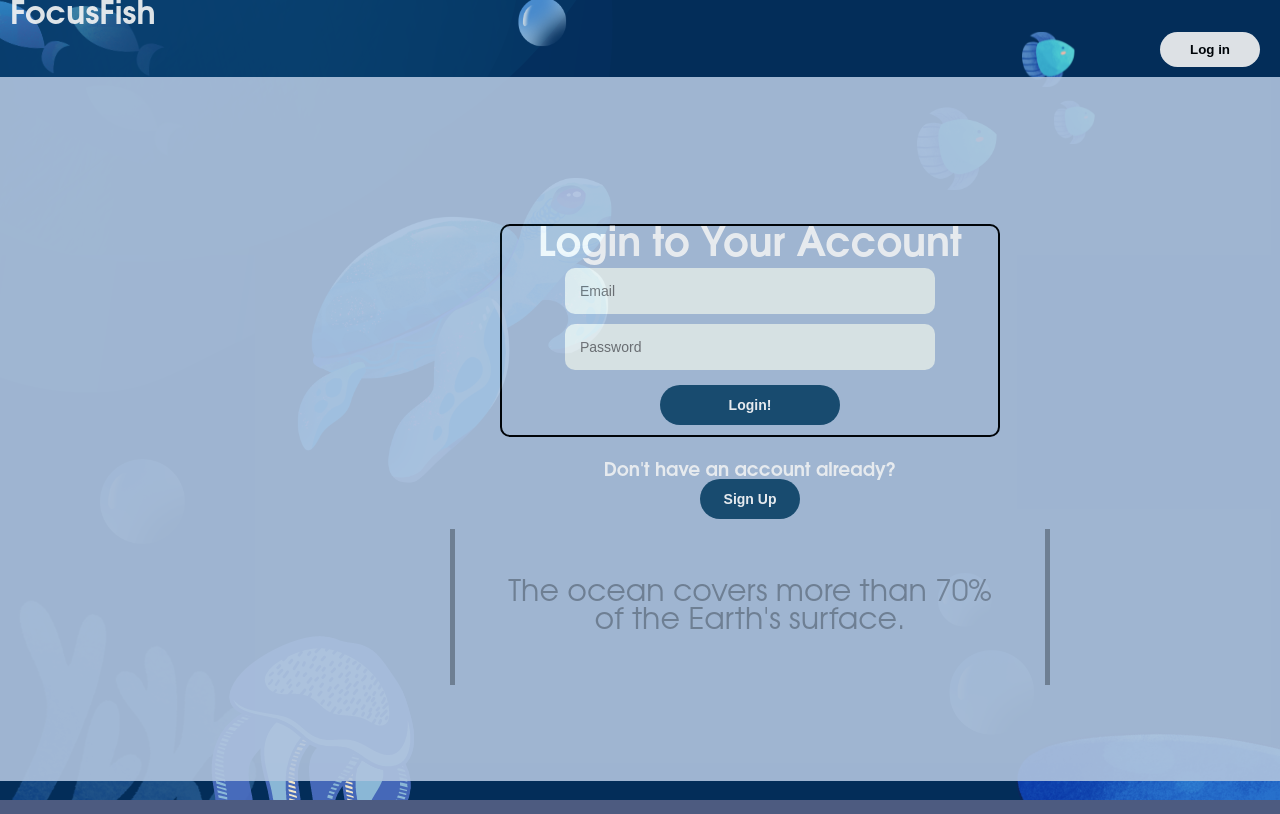
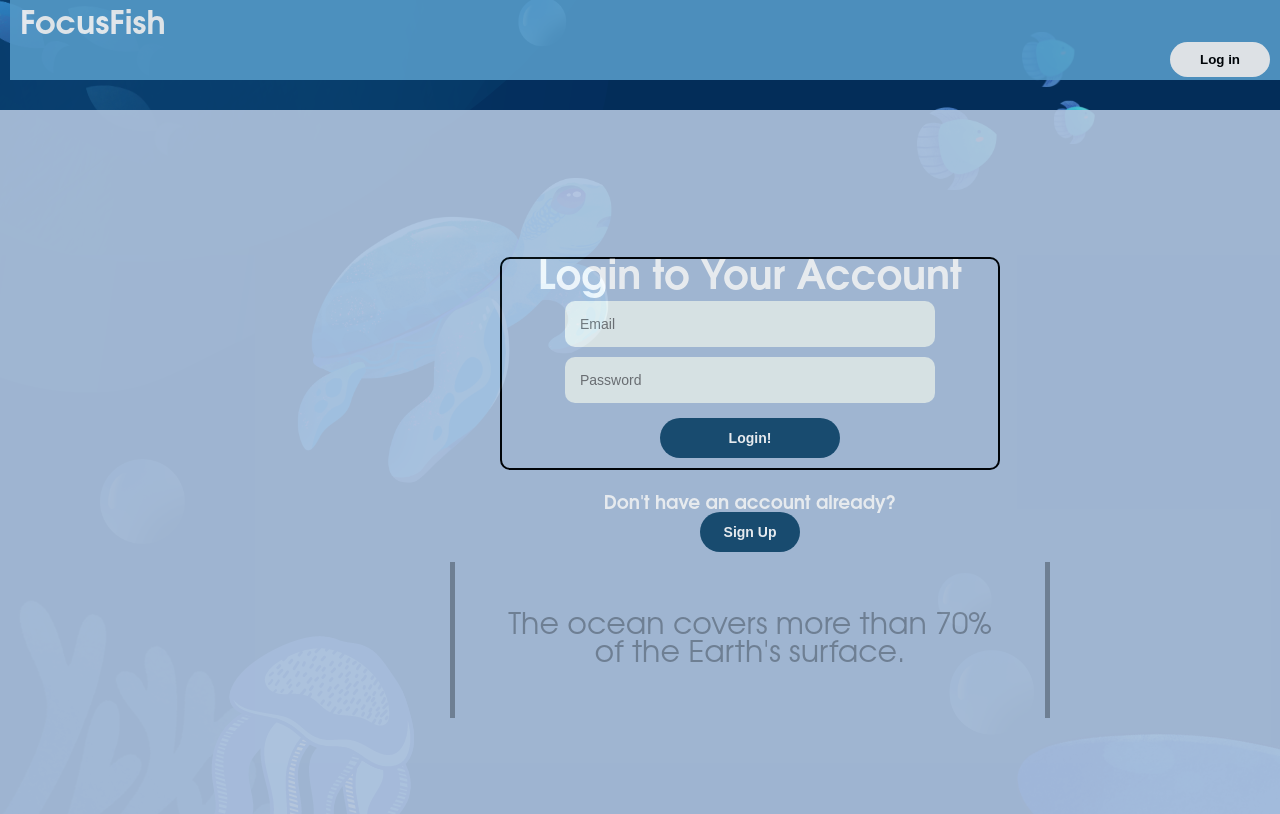
Before and after one commit to nandhananm7/Focusfish-frontend, a React (Create React App) app: page /login in a window 1280 px wide. Built offline with nearby package versions, Linux system fonts and the light colour scheme.

Commit message:
Updated styling of headers

```diff
--- a/src/components/Main/index.jsx
+++ b/src/components/Main/index.jsx
@@ -23,7 +23,7 @@ const Main = () => {
     return (
         <div>
          <header>
-            <h1>FocusFish <button className={styles.white_btn} onClick={handleLogout}>Log out</button></h1>
+            <h1 className={styles.logo}>FocusFish <button className={styles.white_btn} onClick={handleLogout}>Log out</button></h1>
         </header>
         <h2 className={styles.welcome_msg}>Welcome {firstName}!</h2>
         <p className={styles.tagline}>Keep your Focus, Fish for Success</p>
--- a/src/components/Main/styles.module.css
+++ b/src/components/Main/styles.module.css
@@ -1,17 +1,11 @@
-.navbar {
+header{
+	background-color: #5499C7;
 	width: 100%;
-	height: 70px;
-	background-color: #3bb19b;
-	display: flex;
-	align-items: center;
-	justify-content: space-between;
-}
-
-.navbar h1 {
-	color: whitesmoke;
-	font-size: 25px;
-	margin-left: 20px;
-}
+	height: 80px;
+	margin-left: 0cap;
+	padding: 10px;
+	margin-bottom: 30px;
+  }
 
 .white_btn {
 	border: none;
--- a/src/components/Pomodoro/index.jsx
+++ b/src/components/Pomodoro/index.jsx
@@ -283,8 +283,7 @@ const Pomodoro = () => {
   return (
     <main className={styles.app}>
       <header>
-        <h1>FocusFish <button className={styles.logout_btn} onClick={handleLogout}>Log out</button></h1>
-        <Link to="/main"><button className={styles.backButton}>Back to Dashboard</button></Link>
+        <h1 className={styles.logo}>FocusFish <Link to="/main"><button className={styles.backButton}>🏠 Back to Dashboard</button></Link> <button className={styles.logout_btn} onClick={handleLogout}>Log out</button></h1>
       </header>
       {showMessage && (
         <div className={styles.congratsMessage}>
--- a/src/components/Pomodoro/styles.module.css
+++ b/src/components/Pomodoro/styles.module.css
@@ -1,19 +1,23 @@
 /* General Reset and Box Sizing */
 html {
   box-sizing: border-box;
+}
+
+.header{
+  background-color: #5499C7;
+  width: 100%;
+  height: 90px;
+  margin-left: 0cap;
+}
+
+.logo{
+  margin-left: 20px;
 }
 
 *, *::before, *::after {
   box-sizing: inherit;
   margin: 0;
   padding: 0;
-}
-
-/* Root Variables */
-:root {
-  --pomodoro: hsl(223, 25%, 40%);
-  --shortBreak: hsl(48, 23%, 40%);
-  --longBreak: hsl(105, 16%, 40%);
 }
 
 /* Body Styling */
@@ -54,13 +58,16 @@ progress::-webkit-progress-value {
 }
 
 .backButton{
-  height: 30px;
-  width: 140px;
+  height: 40px;
+  width: 160px;
   border: none;
   border-radius: 10px;
   font-weight: bold;
   cursor: pointer;
   transition: 0.5s;
+  margin-top: 10px;
+  margin-left: 30px;
+  box-shadow: rgb(181, 180, 180) 0px 6px 0px;
 }
 
 .backButton:hover{
@@ -70,14 +77,14 @@ progress::-webkit-progress-value {
 .logout_btn {
 border: none;
 outline: none;
-height: 50px;
+height: 40px;
 background-color: white;
-border-radius: 20px;
+border-radius: 10px;
 width: 120px;
 font-weight: bold;
 font-size: 14px;
 cursor: pointer;
-margin-left: 1150px;
+margin-left: 930px;
 transition: 0.5s;
   box-shadow: rgb(181, 180, 180) 0px 6px 0px;
 }
```
